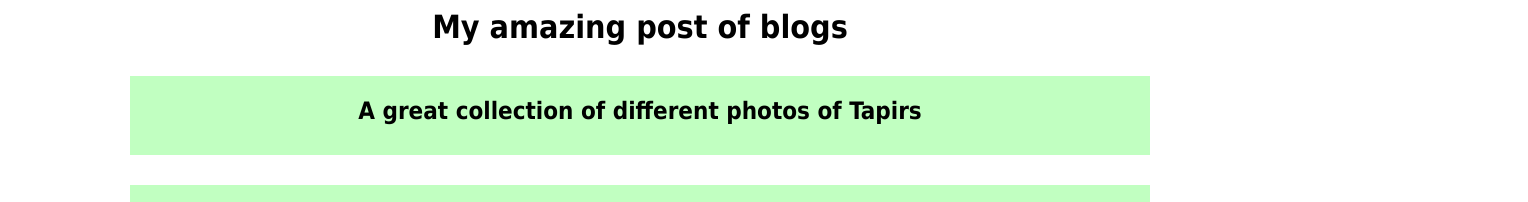
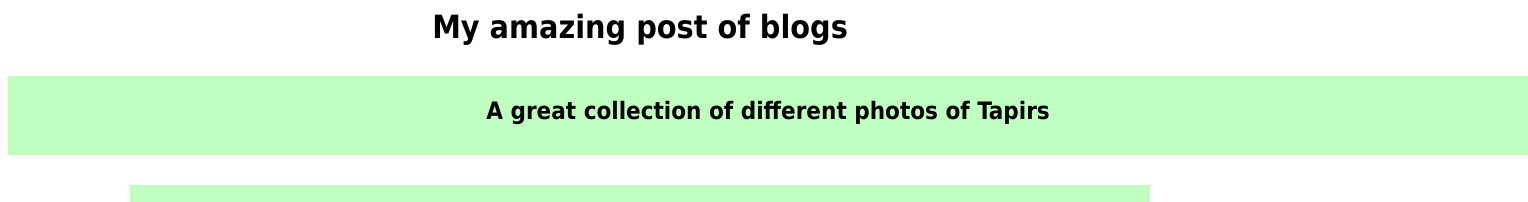
Before and after one commit to staten-island-tech/css-blogpost-project-ierhe, a plain HTML site: page index.html in a window 1280 px wide. Shown: the top 202 px of the page, 1528 px wide, since content can reach past the window. Drawn offline with Linux system fonts and the light colour scheme.

Commit message:
near fns

```diff
--- a/sytle.css
+++ b/sytle.css
@@ -10,6 +10,7 @@ body {
   font-family: Tahoma, Helvetica, Arial, sans-serif;
 }
 
-#twospecific {
-  color: aquamarine;
+#titlespecific {
+  color:black;
+  width: 1500px;
 }
```
